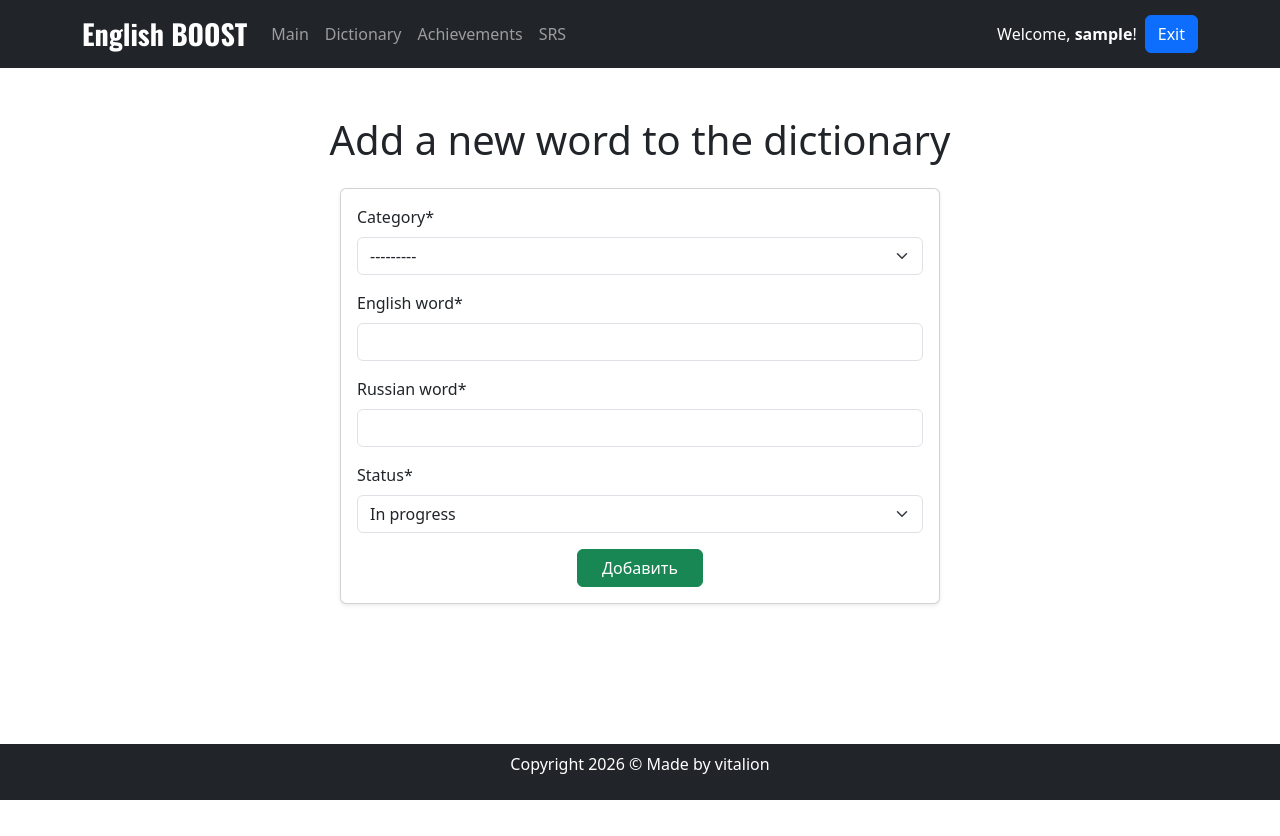
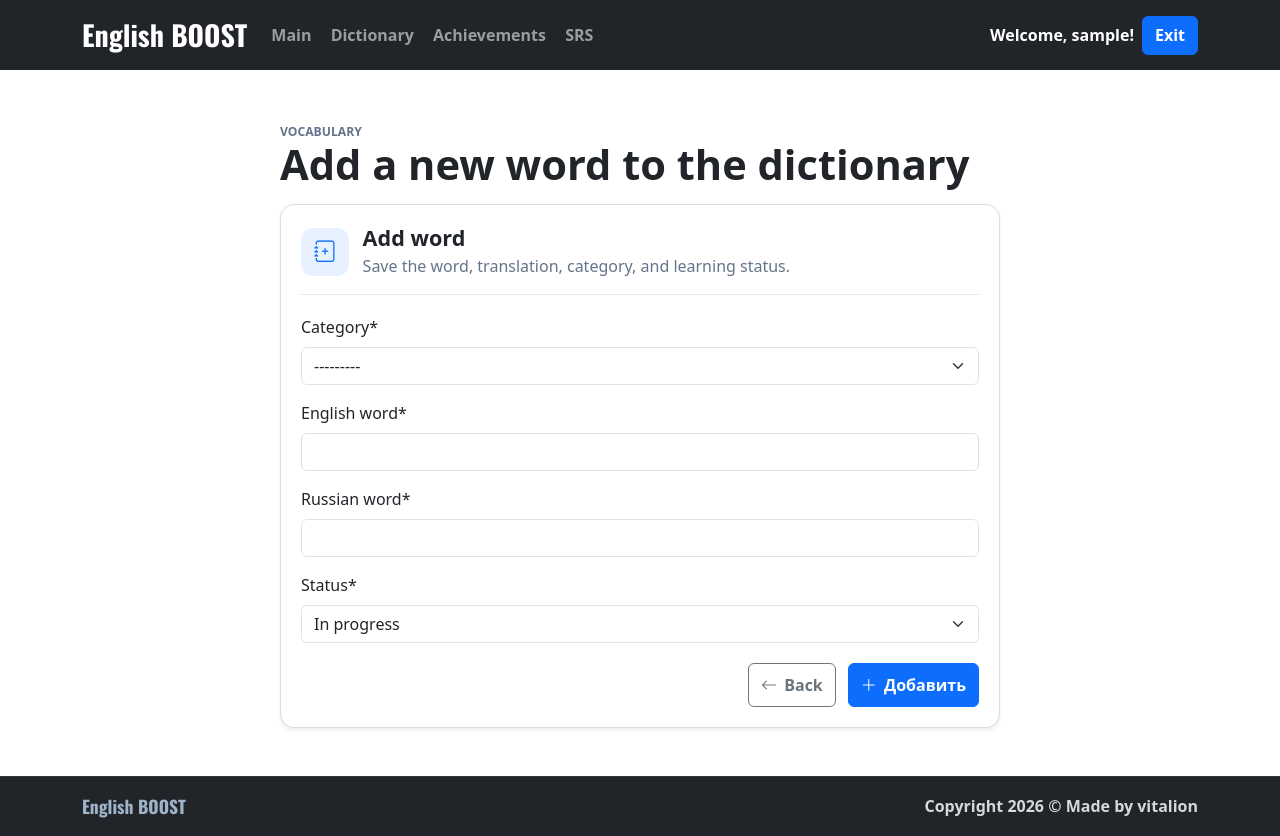
Before and after one commit to vitaleoneee/english-boost, a Django app: page /dictionary/new-dictionary-word/ in a window 1280 px wide. Before the commit the page ends 800 px from the top, so only its background shows below. Run offline with Django 5.2, Linux system fonts and the light colour scheme; the visitor is signed in with stand-in values (Sample User, id 1); data comes from the database, SQL or seed files in the repository; data that the repository does not hold is empty; parts of the project's set-up code (start-up, migrations or seed data) failed here and were passed over; some libraries are stand-ins or nearby versions.

Commit message:
feat: polish word form and layout UI

```diff
--- a/apps/dictionary/templates/dictionary/new_dictionary_word.html
+++ b/apps/dictionary/templates/dictionary/new_dictionary_word.html
@@ -4,17 +4,41 @@
 {% block title %}{% trans "Add word" %}{% endblock title %}
 
 {% block content %}
-    <div class="container mt-5">
-        <h1 class="text-center mb-4">{% trans "Add a new word to the dictionary" %}</h1>
-        <div class="card new-word-card shadow-sm mx-auto">
-            <div class="card-body">
-                <form method="POST" novalidate>
-                    {% csrf_token %}
-                    {{ form|crispy }}
-                    <div class="text-center">
-                        <button type="submit" class="btn btn-success px-4">{% trans "Add" %}</button>
+    <div class="container py-5">
+        <div class="new-word-shell">
+            <div class="new-word-heading">
+                <span class="section-eyebrow">{% trans "Vocabulary" %}</span>
+                <h1>{% trans "Add a new word to the dictionary" %}</h1>
+            </div>
+
+            <div class="card new-word-card shadow-sm">
+                <div class="card-body">
+                    <div class="new-word-card-header">
+                        <span class="new-word-icon">
+                            <i class="bi bi-journal-plus" aria-hidden="true"></i>
+                        </span>
+                        <div>
+                            <h2>{% trans "Add word" %}</h2>
+                            <p>{% trans "Save the word, translation, category, and learning status." %}</p>
+                        </div>
                     </div>
-                </form>
+
+                    <form method="POST" novalidate>
+                        {% csrf_token %}
+                        {{ form|crispy }}
+                        <div class="new-word-actions">
+                            <a href="{% url 'dictionary:dictionary-list' %}"
+                               class="btn btn-outline-secondary">
+                                <i class="bi bi-arrow-left" aria-hidden="true"></i>
+                                <span>{% trans "Back" %}</span>
+                            </a>
+                            <button type="submit" class="btn btn-primary">
+                                <i class="bi bi-plus-lg" aria-hidden="true"></i>
+                                <span>{% trans "Add" %}</span>
+                            </button>
+                        </div>
+                    </form>
+                </div>
             </div>
         </div>
     </div>
--- a/static/css/styles.css
+++ b/static/css/styles.css
@@ -18,13 +18,76 @@
     font-style: normal;
 }
 
+.app-navbar {
+    box-shadow: 0 1px 0 rgba(255, 255, 255, 0.08);
+    min-height: 4.4rem;
+}
+
+.app-navbar .navbar-brand {
+    letter-spacing: 0;
+}
+
+.app-navbar .navbar-nav {
+    gap: 0.2rem;
+}
+
+.app-navbar .nav-link {
+    border-radius: 10px;
+    font-weight: 700;
+    padding: 0.55rem 0.75rem;
+    transition: background 0.15s ease, color 0.15s ease;
+}
+
+.app-navbar .nav-link:hover {
+    background: rgba(255, 255, 255, 0.08);
+    color: #fff;
+}
+
+.app-navbar .nav-link.active {
+    background: rgba(255, 255, 255, 0.12);
+    color: #fff;
+}
+
+.navbar-account {
+    color: #fff;
+    font-weight: 600;
+}
+
+.navbar-exit-btn {
+    font-weight: 700;
+    min-height: 2.45rem;
+}
+
+.app-footer {
+    background: #212529;
+    border-top: 1px solid rgba(255, 255, 255, 0.08);
+    color: #fff;
+    padding: 1rem 0;
+}
+
+.app-footer-inner {
+    align-items: center;
+    display: flex;
+    gap: 1rem;
+    justify-content: space-between;
+}
+
+.app-footer-brand {
+    color: #9fb3c8;
+    font-family: "Oswald", sans-serif;
+    font-size: 1.1rem;
+    font-weight: 800;
+}
+
+.app-footer p {
+    color: rgba(255, 255, 255, 0.82);
+    font-weight: 600;
+    margin: 0;
+}
+
 .play-audio-button {
     all: unset;
     cursor: pointer;
-}
-
-.new-word-card {
-    max-width: 600px;
 }
 
 .toast-container {
@@ -286,6 +349,80 @@
     font-weight: 700;
     letter-spacing: 0;
     text-transform: uppercase;
+}
+
+.new-word-shell {
+    margin: 0 auto;
+    max-width: 720px;
+}
+
+.new-word-heading {
+    margin-bottom: 1rem;
+}
+
+.new-word-heading h1 {
+    font-size: 2.6rem;
+    font-weight: 700;
+    line-height: 1.1;
+    margin: 0;
+}
+
+.new-word-card {
+    border: 1px solid #d8dee6;
+    border-radius: 14px;
+    overflow: hidden;
+}
+
+.new-word-card .card-body {
+    padding: 1.25rem;
+}
+
+.new-word-card-header {
+    align-items: center;
+    border-bottom: 1px solid #e2e8f0;
+    display: flex;
+    gap: 0.85rem;
+    margin-bottom: 1.25rem;
+    padding-bottom: 1rem;
+}
+
+.new-word-icon {
+    align-items: center;
+    background: #e7f1ff;
+    border-radius: 12px;
+    color: #0d6efd;
+    display: inline-flex;
+    flex: 0 0 auto;
+    font-size: 1.35rem;
+    height: 3rem;
+    justify-content: center;
+    width: 3rem;
+}
+
+.new-word-card-header h2 {
+    font-size: 1.35rem;
+    font-weight: 750;
+    margin: 0;
+}
+
+.new-word-card-header p {
+    color: #64748b;
+    margin: 0.2rem 0 0;
+}
+
+.new-word-actions {
+    display: flex;
+    gap: 0.75rem;
+    justify-content: flex-end;
+    margin-top: 1.25rem;
+}
+
+.new-word-actions .btn {
+    align-items: center;
+    display: inline-flex;
+    font-weight: 700;
+    gap: 0.45rem;
+    min-height: 2.75rem;
 }
 
 .dictionary-toolbar {
--- a/templates/base.html
+++ b/templates/base.html
@@ -50,7 +50,7 @@
     {% block toasts %}{% endblock toasts %}
 </div>
 <!-- Header -->
-<nav class="navbar navbar-expand-lg navbar-dark bg-dark">
+<nav class="navbar navbar-expand-lg navbar-dark bg-dark app-navbar">
     <div class="container">
         <a class="navbar-brand oswald-font" href="{% url 'core:index' %}">English BOOST</a>
         <button class="navbar-toggler" type="button" data-bs-toggle="collapse"
@@ -82,7 +82,7 @@
                 </li>
             </ul>
 
-            <div class="d-flex justify-content-center align-items-center gap-2 mt-1 mt-lg-0 text-center">
+            <div class="navbar-account d-flex justify-content-center align-items-center gap-2 mt-1 mt-lg-0 text-center">
                 {% if not request.user.is_authenticated %}
                     <a class="text-white text-decoration-none fw-bold"
                        href="{% url 'account_login' %}">{% translate "Log in" %}</a>
@@ -93,7 +93,7 @@
                     <span class="text-white">{% translate "Welcome" %}, <strong>{{ request.user.username }}</strong>!</span>
                     <form method="post" action="{% url 'account_logout' %}">
                         {% csrf_token %}
-                        <button type="submit" class="btn btn-primary">{% translate "Exit" %}</button>
+                        <button type="submit" class="btn btn-primary navbar-exit-btn">{% translate "Exit" %}</button>
                     </form>
                 {% endif %}
             </div>
@@ -104,8 +104,9 @@
 {% block content %}
 {% endblock content %}
 
-<footer class="py-2 bg-dark mt-auto">
-    <div class="container text-center text-white">
+<footer class="app-footer mt-auto">
+    <div class="container app-footer-inner">
+        <span class="app-footer-brand">English BOOST</span>
         <p>{% blocktrans %}Copyright 2026 &copy; Made by vitalion{% endblocktrans %}</p>
     </div>
 </footer>
```
Also changed, not shown: other parts of static/css/styles.css (+38 -0 lines), apps/core/templates/admin/dictionary/word/change_list.html (added, +14 -0 lines), apps/dictionary/admin.py (+52 -0 lines), locale/ru/LC_MESSAGES/django.po, 1 other file.
